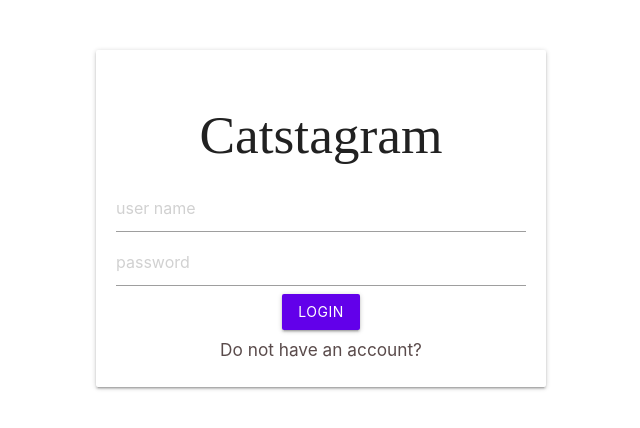
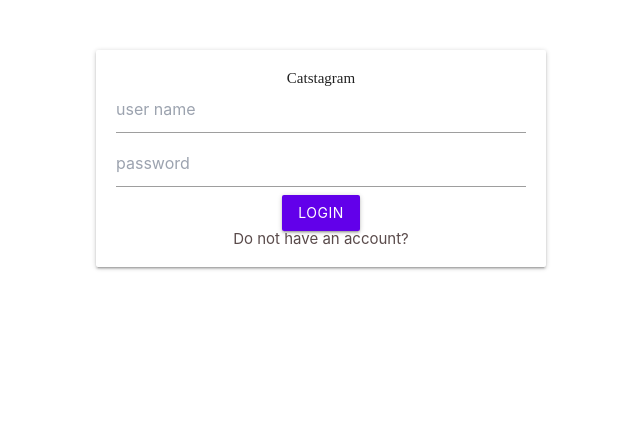
Before and after one commit to sehansi-9/catstagram, a React (Create React App) app in the folder client/: page /login in a window 1280 px wide. Shown: the top 428 px of the page, without its empty margins (319-959 px from the left). Built offline with nearby package versions, Linux system fonts and the light colour scheme; no server answers; a web font is replaced by a local one.

Commit message:
feat: add Tailwind CSS setup and Heroicons dependency

```diff
--- a/client/package.json
+++ b/client/package.json
@@ -4,6 +4,7 @@
   "private": true,
   "proxy": "http://localhost:5000",
   "dependencies": {
+    "@heroicons/react": "^2.2.0",
     "@reduxjs/toolkit": "^2.11.2",
     "@testing-library/jest-dom": "^5.17.0",
     "@testing-library/react": "^13.4.0",
@@ -40,5 +41,10 @@
       "last 1 firefox version",
       "last 1 safari version"
     ]
+  },
+  "devDependencies": {
+    "autoprefixer": "^10.4.23",
+    "postcss": "^8.5.6",
+    "tailwindcss": "^3.4.1"
   }
 }
--- /dev/null
+++ b/client/postcss.config.js
@@ -0,0 +1,6 @@
+module.exports = {
+  plugins: {
+    tailwindcss: {},
+    autoprefixer: {},
+  },
+}
--- a/client/src/index.css
+++ b/client/src/index.css
@@ -1,3 +1,7 @@
+@tailwind base;
+@tailwind components;
+@tailwind utilities;
+
 body {
   margin: 0;
   font-family: -apple-system, BlinkMacSystemFont, 'Segoe UI', 'Roboto', 'Oxygen',
--- /dev/null
+++ b/client/tailwind.config.js
@@ -0,0 +1,10 @@
+/** @type {import('tailwindcss').Config} */
+module.exports = {
+  content: [
+    "./src/**/*.{js,jsx,ts,tsx}",
+  ],
+  theme: {
+    extend: {},
+  },
+  plugins: [],
+}
```
Also changed, not shown: 1 other file (tests, documents, lock files or other folders).
